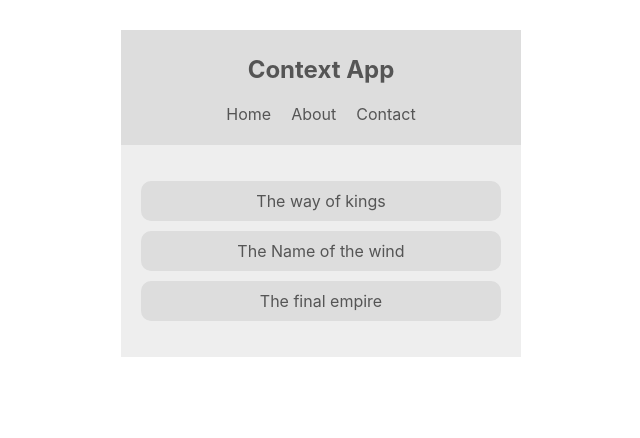
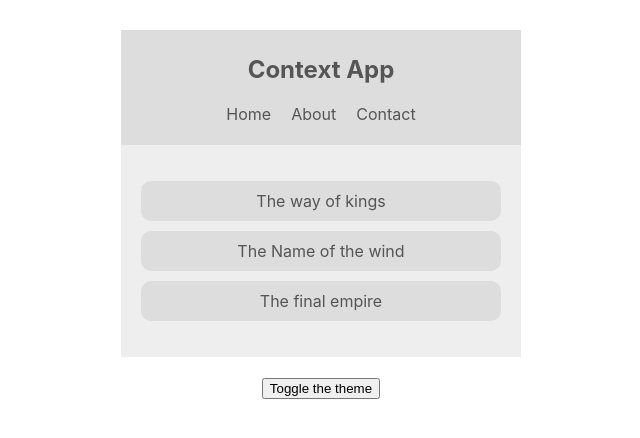
Before and after one commit to githubber-00/mutable-project, a React (Create React App) app: page / in a window 1280 px wide. Shown: the top 438 px of the page, without its empty margins (319-959 px from the left). Built offline with nearby package versions, Linux system fonts and the light colour scheme.

Commit message:
Updating context data.

```diff
--- a/src/App.js
+++ b/src/App.js
@@ -4,6 +4,7 @@
 import Navbar from './components/Navbar';
 import BookList from './components/BookList';
 import ThemeContextProvider from './context/ThemeContext';
+import ThemeToggle from './components/ThemeToggle';
 
 function App() {
     return (
@@ -11,6 +12,7 @@
             <ThemeContextProvider>
                 <Navbar />
                 <BookList />
+                <ThemeToggle />
             </ThemeContextProvider>
         </div>
     );
--- a/src/components/Navbar.js
+++ b/src/components/Navbar.js
@@ -3,10 +3,10 @@
 import { ThemeContext } from '../context/ThemeContext';
 
 class Navbar extends React.Component {
-    static contextType = ThemeContext;
-
     render() {
-        const { isLightTheme, light, dark } = this.context;
+        return (
+            <ThemeContext.Consumer>{(context) => {
+                const { isLightTheme, light, dark } = context;
                 const theme = isLightTheme ? light : dark;
                 return (
                     <nav style={{ background: theme.ui, color: theme.syntax }}>
@@ -18,6 +18,8 @@
                         </ul>
                     </nav>
                 );
+            }}</ThemeContext.Consumer>
+        );
     };
 }
 
--- /dev/null
+++ b/src/components/ThemeToggle.js
@@ -0,0 +1,16 @@
+
+import React from 'react';
+import { ThemeContext } from '../context/ThemeContext';
+
+class ThemeToggle extends React.Component {
+    static contextType = ThemeContext;
+
+    render() {
+        const { toggleTheme } = this.context;
+        return (
+            <button onClick={ toggleTheme }>Toggle the theme</button>
+        );
+    }
+}
+
+export default ThemeToggle;
--- a/src/context/ThemeContext.js
+++ b/src/context/ThemeContext.js
@@ -10,9 +10,15 @@
         dark: { syntax: '#ddd', ui: '#333', bg: '#555' }
     };
 
+    toggleTheme = () => {
+        this.setState({
+            isLightTheme: !this.state.isLightTheme
+        });
+    };
+
     render() {
         return (
-            <ThemeContext.Provider value={{ ...this.state }}>
+            <ThemeContext.Provider value={{ ...this.state, toggleTheme: this.toggleTheme }}>
                 { this.props.children }
             </ThemeContext.Provider>
         );
```
Lines whose indentation alone changed are shown as unchanged.
